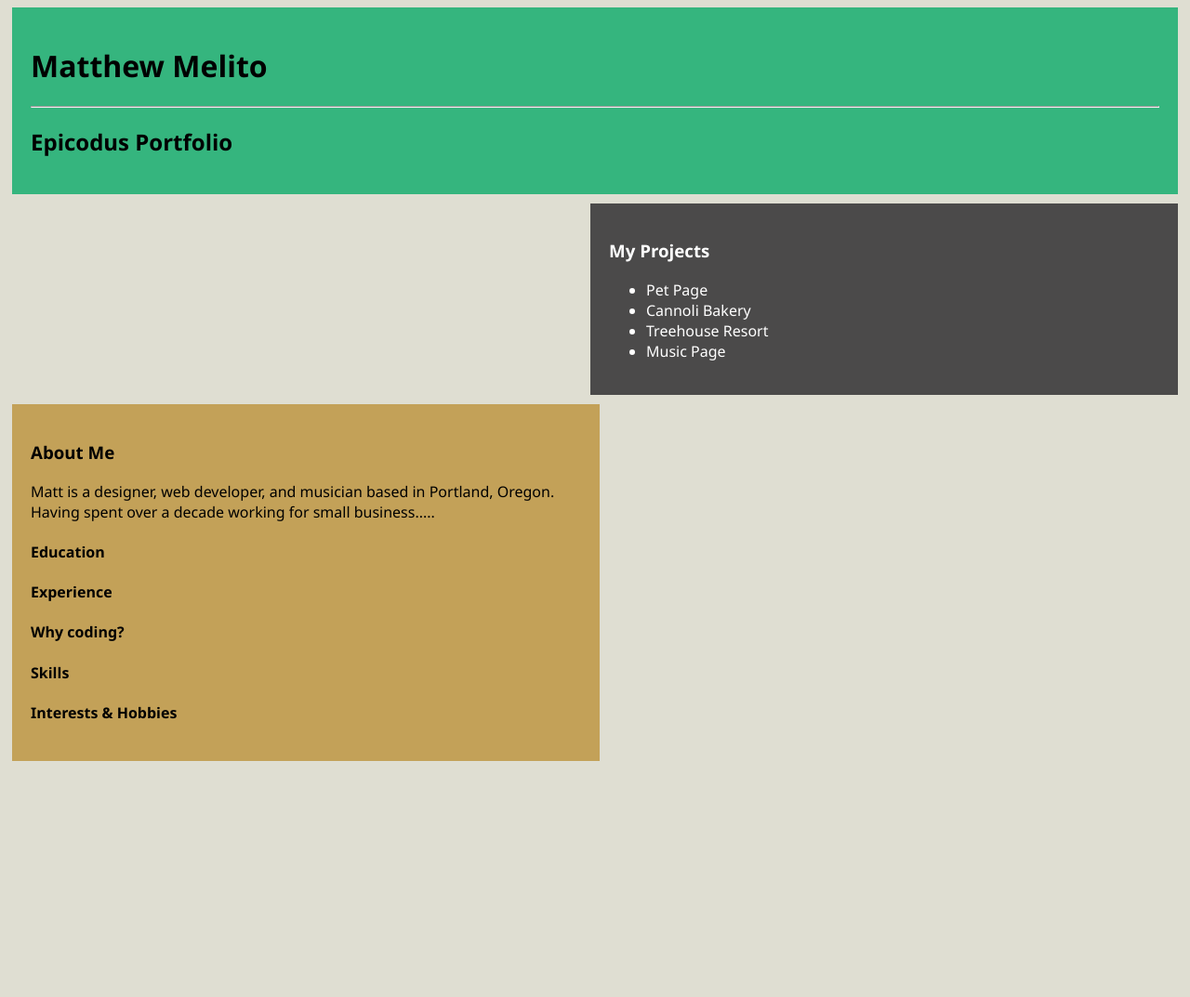
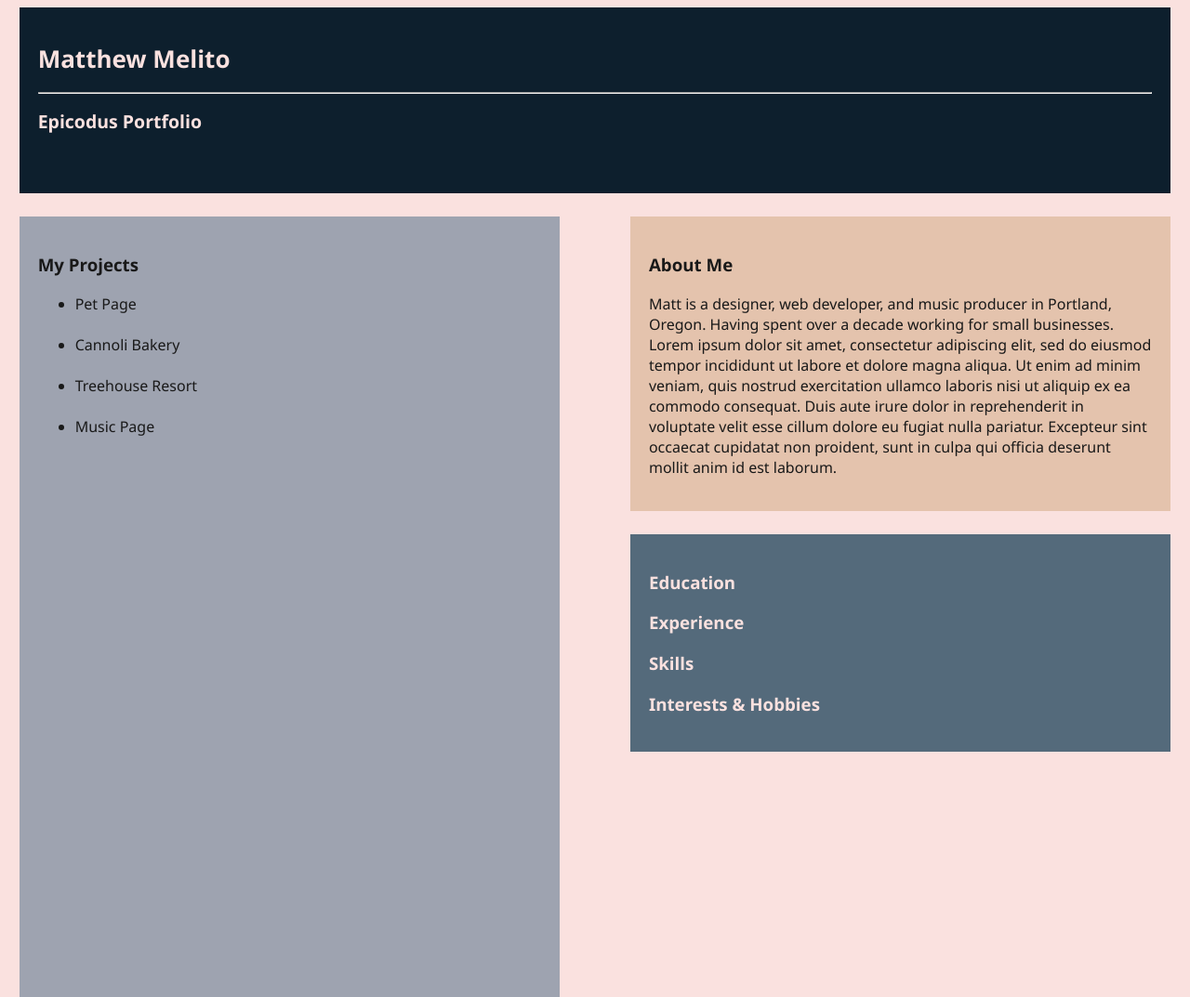
Before and after one commit to mjmelito/portfolio, a plain HTML site: page index.html in a window 1280 px wide. Shown: the whole page at 93% size. Before the commit the page ends 824 px from the top, so only its background shows below. Drawn offline with Linux system fonts and the light colour scheme.

Commit message:
Add README.md file and CSS styling for box elements (width, height, margin, floats, and color).

```diff
--- a/css/styles.css
+++ b/css/styles.css
@@ -1,29 +1,56 @@
 body {
-  background-color:rgb(223, 222, 210);
+  background-color:rgb(250,225,223);
   font-family:'Segoe UI', Tahoma, Geneva, Verdana, sans-serif;
 }
 
 .header {
-  background-color: rgb(53, 181, 126) ;
+  background-color: rgb(13,31,45);
+  color: rgb(250,225,223);
   padding: 20px;
-  margin: 5px;
+  margin-left: 1%;
+  margin-right: 1%;
+  margin-top: 0%;
+  margin-bottom: 1%;
+  height: 20vh;
+  font-size: small;
 }
 
-.projects {
+#projects {
   box-sizing: border-box;
-  background-color: rgb(75, 74, 74);
+  background-color: rgb(158,163,176);
+  color: rgb(25,25,25);
   padding: 20px;
-  margin: 5px;
-  color: white;
-  float: right;
-  width: 50%;
+  margin-left: 1%;
+  margin-right: 1%;
+  margin-top: 1%;
+  margin-bottom: 0%;
+  float: left;
+  width: 46%;
+  height: 105vh;
 }
 
-.about {
+#about {
   box-sizing: border-box;
-  background-color: rgb(195, 161, 88);
+  background-color: rgb(228,195,173);
+  color: rgb(25, 25, 25);
   padding: 20px;
-  margin: 5px;
-  float: left;
-  width: 50%;
+  margin-left: 1%;
+  margin-right: 1%;
+  margin-top: 1%;
+  margin-bottom: 1%;
+  float: right;
+  width: 46%;
 }
+
+#resume {
+  box-sizing: border-box;
+  background-color: rgb(84, 106, 123);
+  color: rgb(250,225,223);
+  padding: 20px;
+  margin-left: 1%;
+  margin-right: 1%;
+  margin-top: 1%;
+  margin-bottom: 1%;
+  float: right;
+  width: 46%;
+}
--- a/index.html
+++ b/index.html
@@ -11,24 +11,28 @@
     <h2>Epicodus Portfolio</h2>
     <!--Add Image Here-->
   </div>
-  <div class="projects">
+  <div id="projects">
     <h3>My Projects</h3>
       <ul>
         <li>Pet Page</li>
+        <br>
         <li>Cannoli Bakery</li>
+        <br>
         <li>Treehouse Resort</li>
+        <br>
         <li>Music Page</li>
       </ul>
   </div>
-  <div class="about">
+  <div id="about">
     <h3>About Me</h3>
     <!--Items in this section displayed with tabs that open to reveal paragraphs-->
-    <p>Matt is a designer, web developer, and musician based in Portland, Oregon. Having spent over a decade working for small business.....</p>
-    <h4>Education</h4>
-    <h4>Experience</h4>
-    <h4>Why coding?</h4>
-    <h4>Skills</h4>
-    <h4>Interests & Hobbies</h4>
+    <p>Matt is a designer, web developer, and music producer in Portland, Oregon. Having spent over a decade working for small businesses. Lorem ipsum dolor sit amet, consectetur adipiscing elit, sed do eiusmod tempor incididunt ut labore et dolore magna aliqua. Ut enim ad minim veniam, quis nostrud exercitation ullamco laboris nisi ut aliquip ex ea commodo consequat. Duis aute irure dolor in reprehenderit in voluptate velit esse cillum dolore eu fugiat nulla pariatur. Excepteur sint occaecat cupidatat non proident, sunt in culpa qui officia deserunt mollit anim id est laborum. </p>
+  </div>
+  <div id="resume">
+    <h3>Education</h3>
+    <h3>Experience</h3>
+    <h3>Skills</h3>
+    <h3>Interests & Hobbies</h3>
   </div>
 </body>
 </html>
```
Also changed, not shown: 1 other file.
